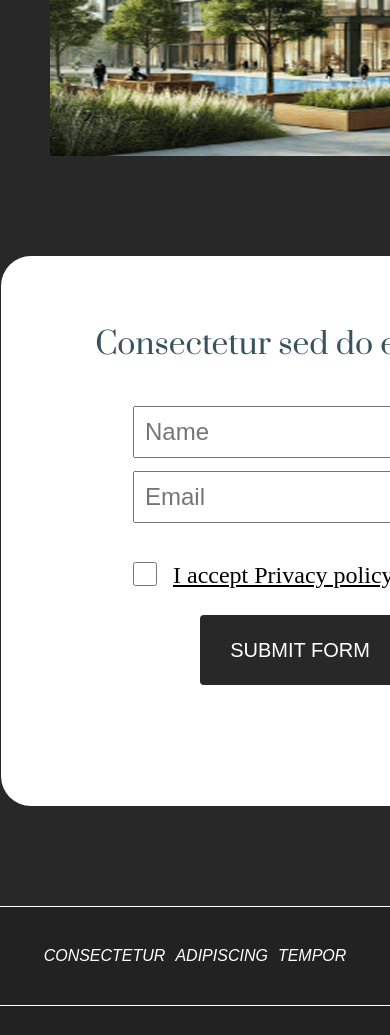
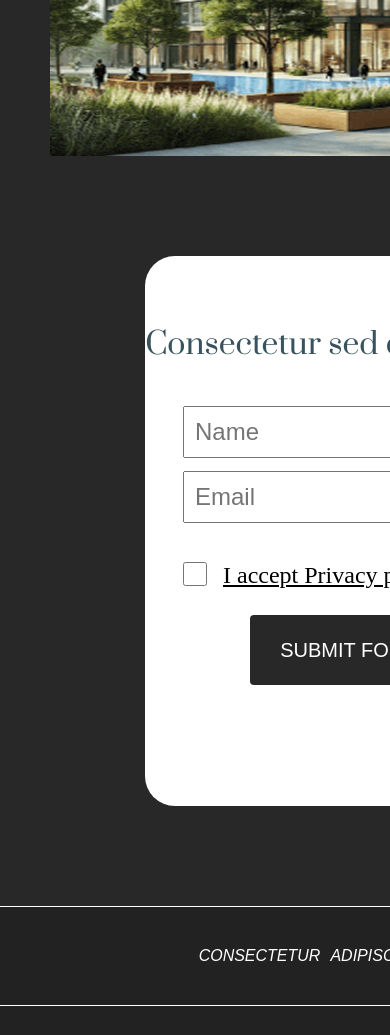
Before and after one commit to vadim760/task1, a plain HTML site: page index.html in a window 390 px wide. Shown: the part 2253-3288 px from the top of the page. Drawn offline with Linux system fonts and the light colour scheme.

Commit message:
complete

```diff
--- a/style.css
+++ b/style.css
@@ -677,6 +677,8 @@ footer {
         max-width: 37.5rem;
     }
     .feedback {
+        display: flex;
+        justify-content: center;
         width: 700px;
 
     }
@@ -694,6 +696,9 @@ footer {
         width: 100%;
         max-width: 700px;
     }
+    footer {
+        width: 43.75rem;
+    }
 
 }
 @media (max-width: 20rem) {
@@ -710,6 +715,6 @@ footer {
         justify-content: center;
     }
     footer {
-        width: 43.75rem;
+        width: 700px;
     }
 }
```
